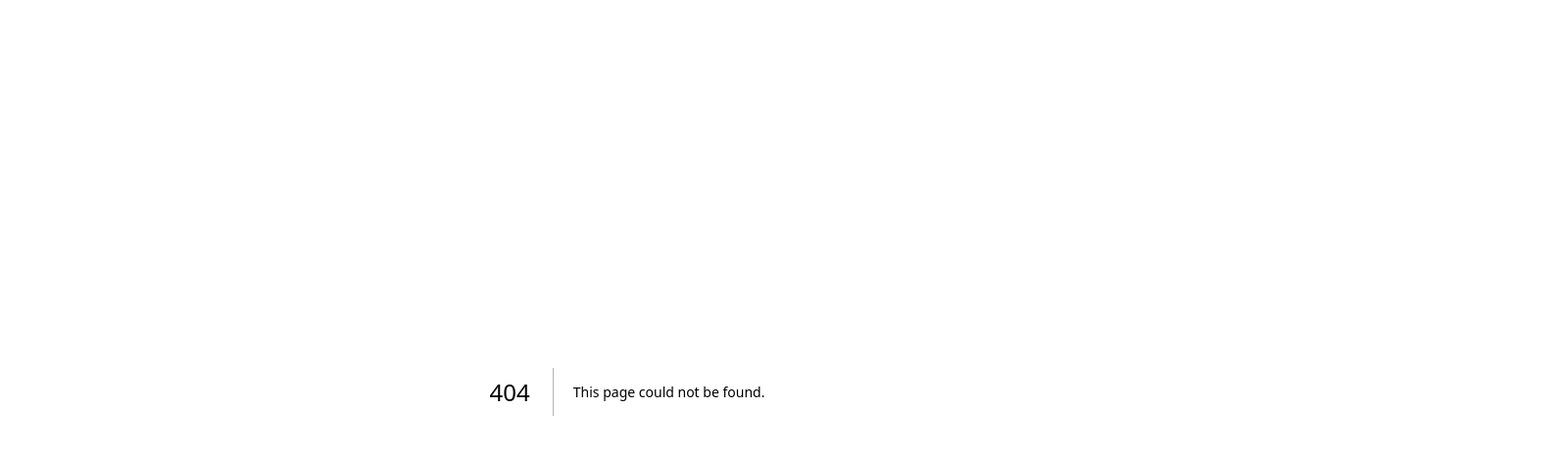
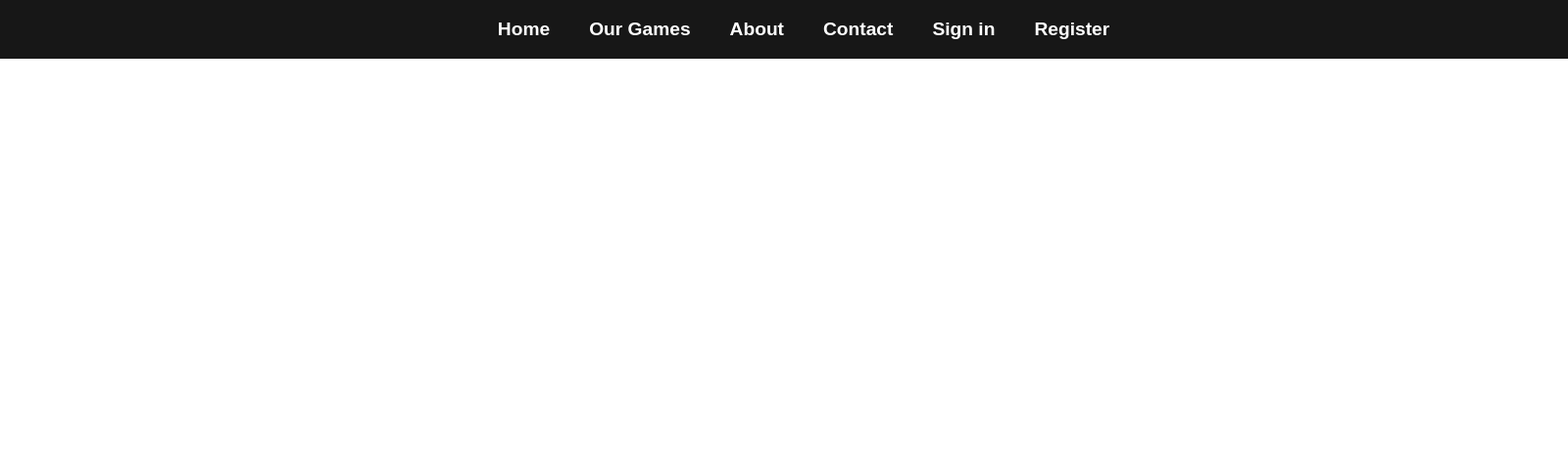
Before and after one commit to AranethWinters/348_group4_finalproj, a Next.js app: page /components/header in a window 1280 px wide. Before the commit this address had no page. Shown: the top 464 px of the page at 98% size, 1600 px wide, since content can reach past the window. Built offline with nearby package versions, Linux system fonts and the light colour scheme.

Commit message:
added navbar

```diff
--- /dev/null
+++ b/app/components/header/page.js
@@ -0,0 +1,23 @@
+import React from 'react'
+
+function header() {
+  return (
+    <div className="container">
+      <div className="navbar">
+        <nav>
+          <ul>
+            <li><a href="#"><img src=""/></a></li>
+            <li><a href="#">Home</a></li>
+            <li><a href="#">Our Games</a></li>
+            <li><a href="#">About</a></li>
+            <li><a href="#">Contact</a></li>
+            <li><a href="#">Sign in</a></li>
+            <li><a href="#">Register</a></li>
+          </ul>
+        </nav>
+      </div>
+    </div>
+  )
+}
+
+export default header
--- a/app/globals.css
+++ b/app/globals.css
@@ -21,6 +21,13 @@ body {
   margin: 0px;
 }
 
+.container {
+  background-color: var(--nav-color);
+  font-size: 1.2rem;
+  font-family: "Merriweather Sans", sans-serif;
+  height: 70px;
+}
+
 .navbar {
   width: 125%;
   height: 60px;
@@ -34,3 +41,25 @@ body {
 .navbar ul {
   display: flex;
 }
+
+.container .navbar {
+  justify-content: space-evenly;
+}
+
+.navbar ul li {
+  list-style-type: none;
+}
+
+.container .navbar ul li {
+  padding: 10px;
+  margin: 0 10px;
+}
+
+.navbar a {
+  color: var(--nav-text);
+  font-weight: bold;
+}
+
+.navbar a:hover {
+  color: var(--secondary-color);
+}
--- a/app/page.js
+++ b/app/page.js
@@ -2,19 +2,6 @@ import Image from "next/image";
 
 export default function Home() {
   return (
-    <div className="container">
-      <div className="navbar">
-        <nav>
-          <ul>
-            <li><a href="#">Home</a></li>
-            <li><a href="#">Our Games</a></li>
-            <li><a href="#">About</a></li>
-            <li><a href="#">Contact</a></li>
-            <li><a href="#">Sign in</a></li>
-            <li><a href="#">Register</a></li>
-          </ul>
-        </nav>
-      </div>
-    </div>
+    <div></div>
   );
 }
```
